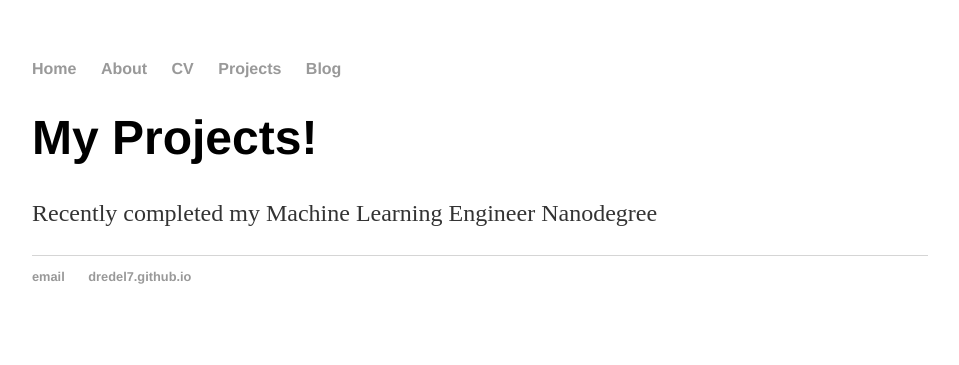
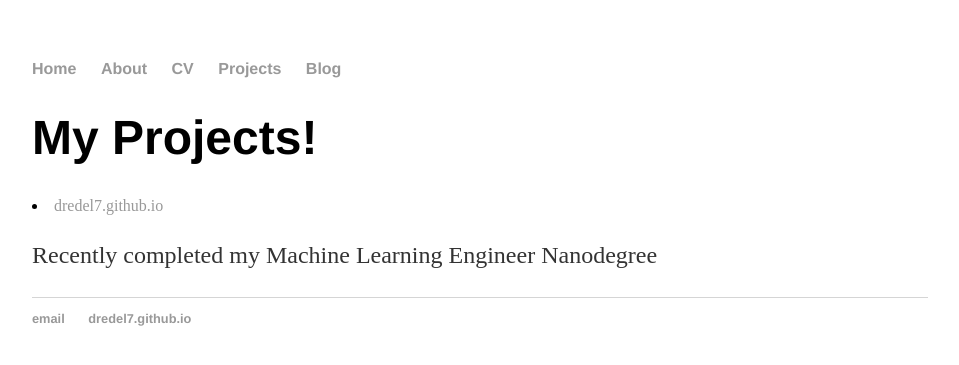
Before and after one commit to dredel7/Exercises, a Jekyll site: the page built from projects/index.html, in a window 1280 px wide. Shown: the top 365 px of the page, without its empty margins (160-1119 px from the left). Built offline with Jekyll 4.4.1, drawn with Linux system fonts in a browser that asks for light colours.

Commit message:
Update index.html

```diff
--- a/projects/index.html
+++ b/projects/index.html
@@ -4,5 +4,7 @@ title: Andrae Delisser, Aspiring Data Scientist
 ---
 <div class="blurb">
 	<h1>My Projects!</h1>
+	<li><a href="https://github.com/dredel7">dredel7.github.io</a></li>
+
 	<p>Recently completed my Machine Learning Engineer Nanodegree  <a href="/https://github.com/dredel7/dredel7.github.io/tree/master/projects/CAPSTONE_project"></a></p>
 </div><!-- /.blurb -->
```
